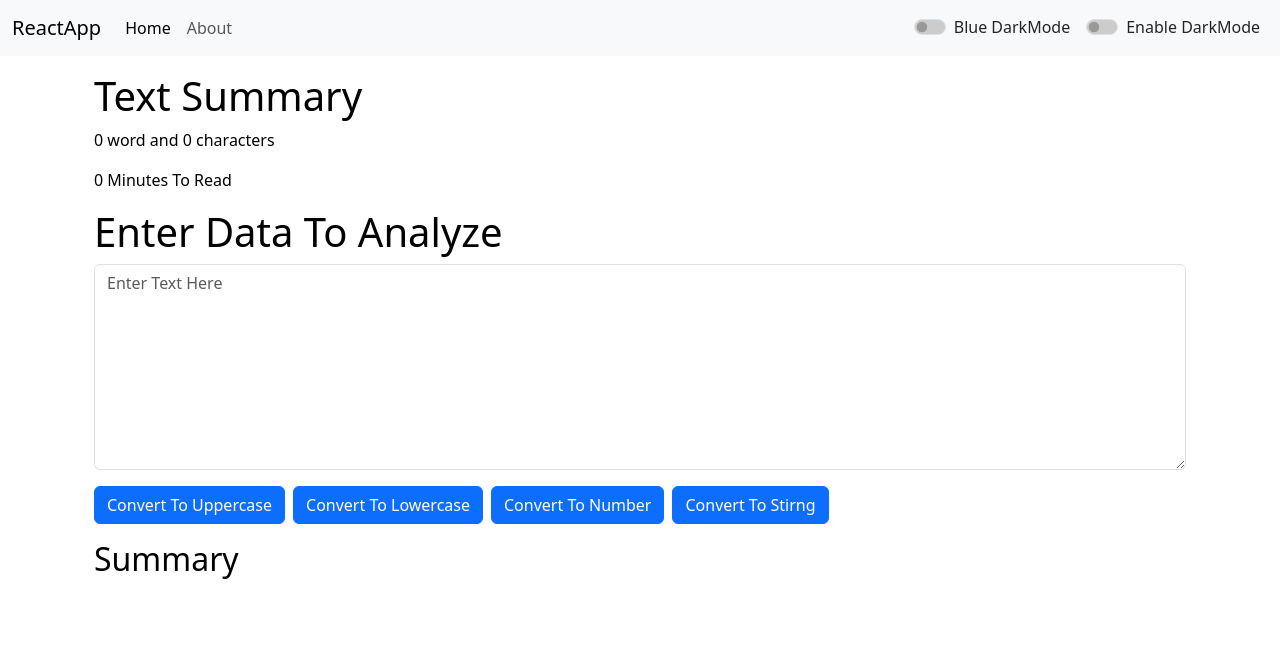
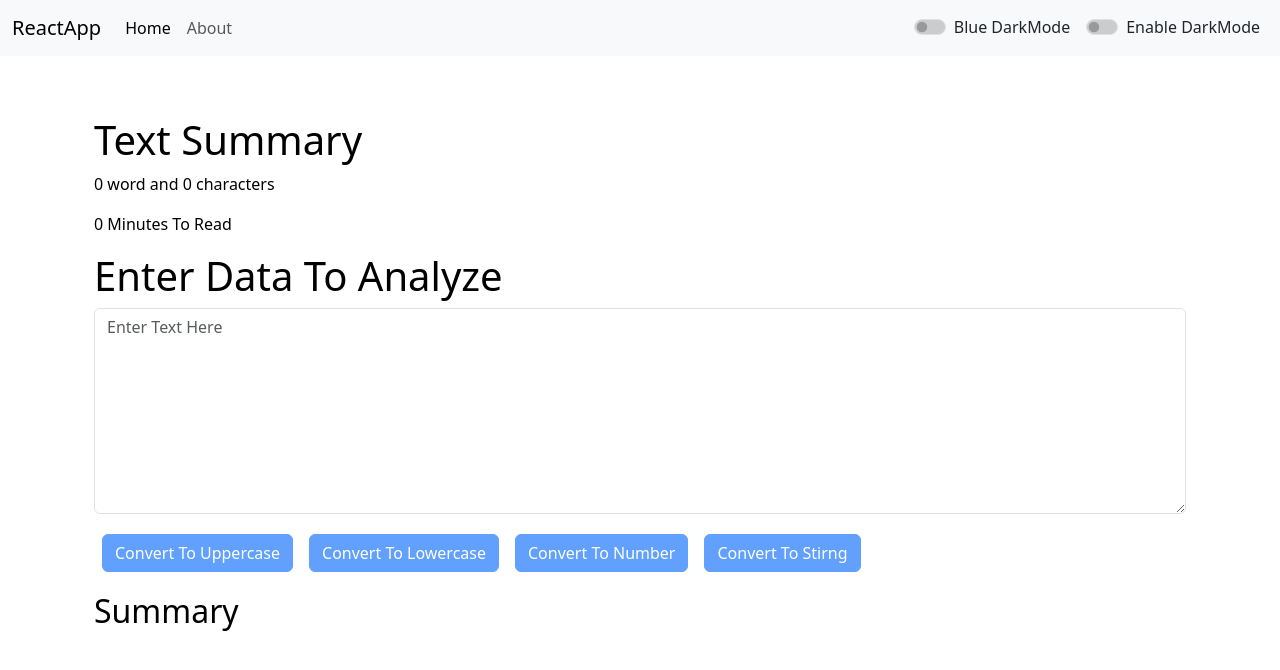
Before and after one commit to darb27/abhi.github.io, a React (Create React App) app: page / in a window 1280 px wide. Shown: the top 670 px of the page. Built offline with nearby package versions, Linux system fonts and the light colour scheme.

Commit message:
update some css and fixed alert and change button functionality

```diff
--- a/package.json
+++ b/package.json
@@ -1,5 +1,4 @@
 {
-  "homepage": "https://darb27.github.io/abhi.github.io",
   "name": "firstapp",
   "version": "0.1.0",
   "private": true,
--- a/src/App.js
+++ b/src/App.js
@@ -76,7 +76,7 @@ function App() {
       <Router>
         <Navbar title="ReactApp" mode={mode} toogleMode={toogleMode} blueMode={blueMode} text={text} />
         <Alert alert={alert} />
-        <div className='container my-3'>
+        <div className='container'>
           <Routes>
             <Route exact path="/about" element={<About />}/>
             <Route exact path="/" element={<Textform heading="Enter Data To Analyze" mode={mode} modeblue={modeblue} showAlert={showAlert} />}/>
--- a/src/components/Alert.js
+++ b/src/components/Alert.js
@@ -1,14 +1,19 @@
 import React from 'react'
 
 function Alert(props) {
-    const capitaFirstLetter=(word)=>{
-        const lower=word.toLowerCase();
-        return lower.charAt(0).toUpperCase()+lower.slice(1);
+    const capitaFirstLetter = (word) => {
+        const lower = word.toLowerCase();
+        return lower.charAt(0).toUpperCase() + lower.slice(1);
     }
     return (
-    props.alert && <div className={`alert alert-${props.alert.type} alert-dismissible fade show`} role="alert">
-            <strong>{capitaFirstLetter(props.alert.type)}</strong>: {props.alert.msg}
 
+        <div className='' style={{height:"60px"}}>
+
+            {props.alert && <div className={`alert alert-${props.alert.type} alert-dismissible fade show`} role="alert">
+                <strong>{capitaFirstLetter(props.alert.type)}</strong>: {props.alert.msg}
+
+            </div>
+            }
         </div>
     )
 }
--- a/src/components/Textform.js
+++ b/src/components/Textform.js
@@ -46,7 +46,7 @@ export default function Textform(props) {
 
     return (
         <>
-            <div className="container my-3 t" style={{ color: props.mode === "dark" ? "white" : "black" }} >
+            <div className="container my-3 mt-0" style={{ color: props.mode === "dark" ? "white" : "black" }} >
                 <h1> Text Summary</h1>
                 <p> {text.split(" ").filter(Boolean).length} word and {text.trim().length} characters</p>
                 <p> {0.008 * text.split(" ").filter(Boolean).length} Minutes To Read</p>
@@ -58,10 +58,10 @@ export default function Textform(props) {
 
                     <textarea className="form-control" id="myBox" style={{ backgroundColor: props.mode === "light" ? "white" : "#A7C0C6", color: props.mode === "dark" ? "white" : "black" }} onChange={handelOnChange} placeholder="Enter Text Here" rows="8"></textarea>
                 </div>
-                <button className="btn btn-primary " style={{backgroundColor:props.modeblue ==="dark"?"#263D42":"" ,borderColor:props.modeblue==="dark"?"#263D42":""}} onClick={handelOnClickButtonUpper}>Convert To Uppercase</button>
-                <button className="btn btn-primary mx-2" style={{backgroundColor:props.modeblue ==="dark"?"#263D42":"" ,borderColor:props.modeblue==="dark"?"#263D42":""}} onClick={handelOnClickButtonLower}>Convert To Lowercase</button>
-                <button className="btn btn-primary " style={{backgroundColor:props.modeblue ==="dark"?"#263D42":"" ,borderColor:props.modeblue==="dark"?"#263D42":""}} onClick={handelOnClickButtonFilterNumber}>Convert To Number</button>
-                <button className="btn btn-primary mx-2"style={{backgroundColor:props.modeblue ==="dark"?"#263D42":"" ,borderColor:props.modeblue==="dark"?"#263D42":""}}  onClick={handelOnClickButtonFilterString}>Convert To Stirng</button>
+                <button disabled={text.length===0} className="btn btn-primary mx-2 my-1" style={{backgroundColor:props.modeblue ==="dark"?"#263D42":"" ,borderColor:props.modeblue==="dark"?"#263D42":""}} onClick={handelOnClickButtonUpper}>Convert To Uppercase</button>
+                <button disabled={text.length===0}  className="btn btn-primary mx-2 my-1" style={{backgroundColor:props.modeblue ==="dark"?"#263D42":"" ,borderColor:props.modeblue==="dark"?"#263D42":""}} onClick={handelOnClickButtonLower}>Convert To Lowercase</button>
+                <button disabled={text.length===0} className="btn btn-primary mx-2 my-1" style={{backgroundColor:props.modeblue ==="dark"?"#263D42":"" ,borderColor:props.modeblue==="dark"?"#263D42":""}} onClick={handelOnClickButtonFilterNumber}>Convert To Number</button>
+                <button disabled={text.length===0} className="btn btn-primary mx-2 my-1"style={{backgroundColor:props.modeblue ==="dark"?"#263D42":"" ,borderColor:props.modeblue==="dark"?"#263D42":""}}  onClick={handelOnClickButtonFilterString}>Convert To Stirng</button>
             </div>
             <div className="container my-3" style={{ color: props.mode === "dark" ? "white" : "black" }}>
                 <h2>Summary</h2>
```
